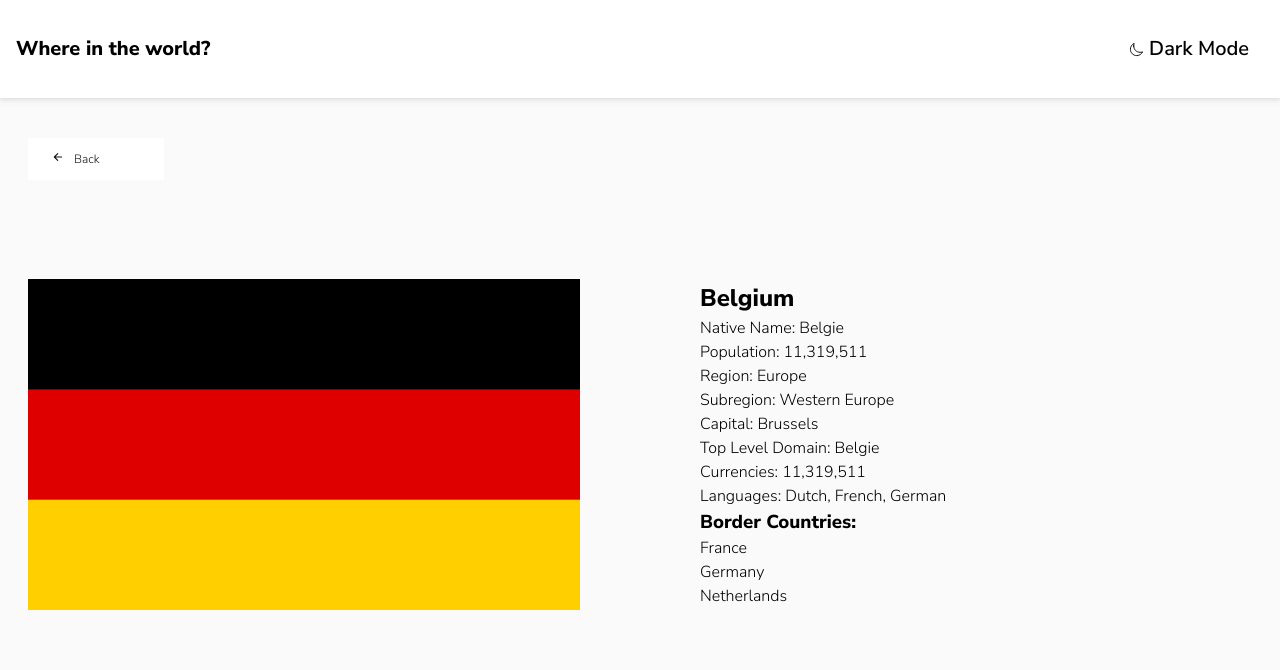
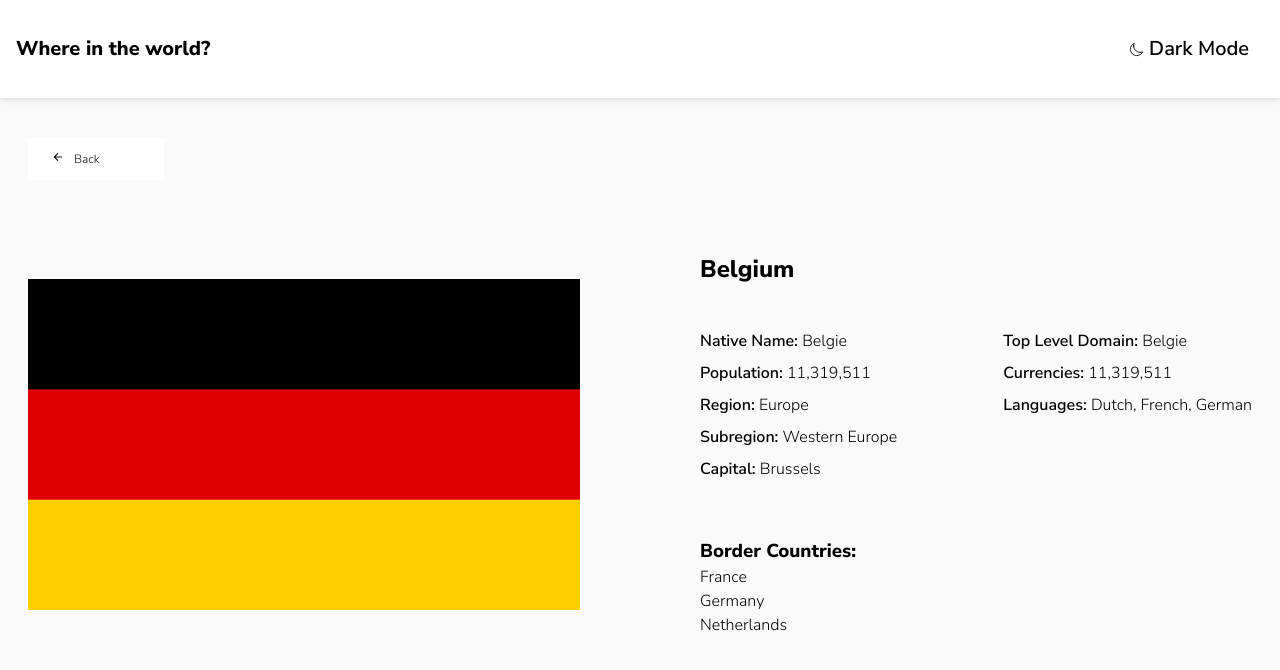
Before and after one commit to liampc/rest-countries, a React (Create React App) app: page /1 in a window 1280 px wide. Shown: the top 670 px of the page. Built offline with nearby package versions, Linux system fonts and the light colour scheme.

Commit message:
add style to detail group

```diff
--- a/src/layout/page/_page.scss
+++ b/src/layout/page/_page.scss
@@ -175,10 +175,39 @@
         @include media-up('large'){
             margin-left: 7.5rem;
         }
+
+        h2 {
+            margin-bottom: 2rem;
+
+            @include media-up('large'){
+                margin-bottom: 2.375rem;
+            }
+        }
     }
 
     &__group {
 
+
+        @include media-up('large'){
+            display: flex;
+            flex-direction: row;
+            justify-content: space-between;
+        }
+
+        p {
+            font-weight: $fontW-sb;
+            line-height: 2;
+        }
+
+        span {
+            font-weight: $fontW-l;
+        }
+
+        & > div {
+            margin-bottom: 3.25rem;
+
+
+        }
     }
 
     &__border {
```
